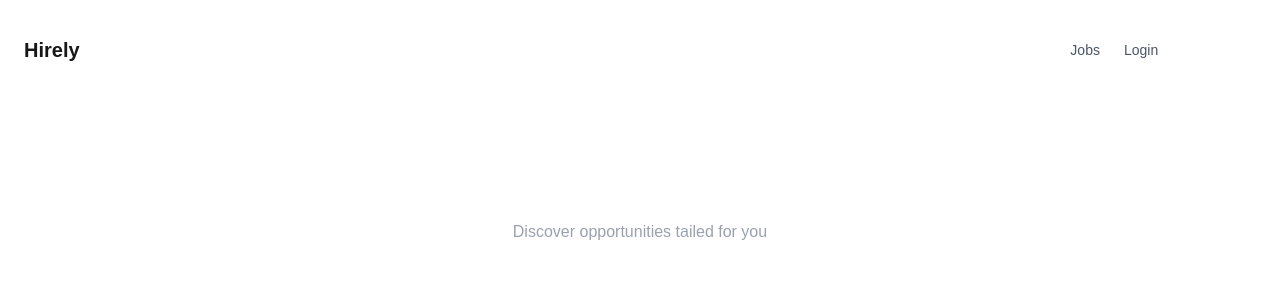
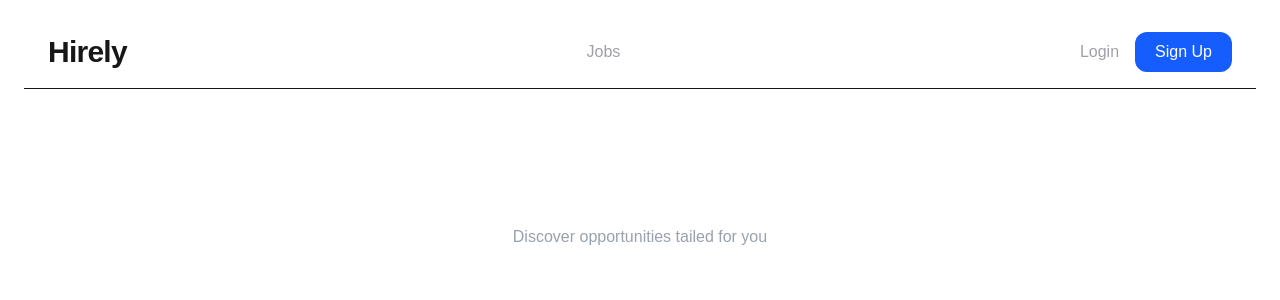
Before and after one commit to sahil-codex/hirely, a Next.js app: page / in a window 1280 px wide. Shown: the top 300 px of the page. Built offline with nearby package versions, Linux system fonts and the light colour scheme; no server answers.

Commit message:
updating navbar

```diff
--- a/src/components/Navbar.tsx
+++ b/src/components/Navbar.tsx
@@ -2,16 +2,21 @@
 
 import Link from "next/link";
 import { useEffect, useState } from "react";
+import { Bell } from "lucide-react";
 import UserMenu from "./UserMenu";
+import { usePathname } from "next/navigation";
 
 function isCandidateRole(role: string) {
   return role.trim().toUpperCase() === "CANDIDATE";
 }
 
 export function Navbar() {
-  const [role, setRole] = useState("");
   const [mounted, setMounted] = useState(false);
   const [isLoggedIn, setIsLoggedIn] = useState(false);
+  const pathname = usePathname();
+  const [user,setUser] = useState({
+    name:"",role:"",
+  });
 
   useEffect(() => {
     let cancelled = false;
@@ -20,16 +25,21 @@ export function Navbar() {
         const res = await fetch("/api/auth/me", { credentials: "include" });
         const data = await res.json();
         if (!cancelled && data.user) {
-          setRole(String(data.user.role ?? ""));
+          setUser({
+             name:data.user.fullName ?? "",
+             role:data.user.role??"",
+          });
           setIsLoggedIn(true);
           return;
         }
       } catch {
-        /* fall through to localStorage */
+
       }
-      if (!cancelled) {
-        const storedRole = localStorage.getItem("role");
-        setRole(storedRole || "");
+      if (!cancelled ) {
+        const storedRole = localStorage.getItem("role") || "";
+        const storedName = localStorage.getItem("fullName") || "";
+
+        setUser({name:storedName,role:storedRole,});
         setIsLoggedIn(!!storedRole);
       }
     })().finally(() => {
@@ -40,50 +50,59 @@ export function Navbar() {
     };
   }, []);
 
-  const dashboardLink = isCandidateRole(role)
+  const dashboardLink = isCandidateRole(user.role)
     ? "/dashboard/candidate"
-    : "/dashboard";
+    : "/dashboard/recruiter";
 
   if (!mounted) {
     return (
-      <div className="w-full py-4">
-        <h1 className="text-xl font-semibold text-primary">Hirely</h1>
+      <nav className="border-b border-border bg-background">
+      <div className="mx-auto max-w-7xl px-6 py-4">
+        <h1 className="cursor-pointer text-3xl font-bold tracking-tight text-primary">Hirely</h1>
       </div>
+      </nav>
     );
   }
 
   return (
-    <nav className="w-full flex items-center justify-between py-4">
+    <nav className="border-b border-border bg-background">
+      <div className="mx-auto max-w-7xl flex items-center justify-between px-6 py-4">
       <Link href="/">
-        <h1 className="text-xl font-semibold text-primary">Hirely</h1>
+        <h1 className="cursor-pointer text-3xl font-bold tracking-tight text-primary">Hirely</h1>
       </Link>
-      <div className="flex items-center gap-6 text-sm text-gray-600">
-        <Link href="/jobs" className="hover:text-primary transition">
+      <div className="flex items-center gap-10">
+        <Link href="/jobs" className={`transition-colors ${ pathname === "/jobs" ? "text-primary font-medium" : "text-zinc-400 hover:text-white"}`}>
           Jobs
         </Link>
         {isLoggedIn && (
-          <Link href={dashboardLink} className="hover:text-primary transition">
+            <Link href={dashboardLink} className={`transition-colors ${ pathname.startsWith("/dashboard") ? "text-primary font-medium": "text-zinc-400 hover:text-white"}`} >
             Dashboard
           </Link>
         )}
+        </div>
+        <div className="flex items-center gap-4">
         {isLoggedIn ? (
-          <UserMenu />
+          <>
+          <button type = "button" className="flex h-10 w-10 rounded-full items-center justify-center hover:bg-zinc-800 transition"><Bell size={18}/></button>
+          <UserMenu/>
+          </>
         ) : (
-          <div className="flex items-center gap-4">
+          <>
             <Link
               href="/login"
-              className="text-sm text-gray-600 hover:text-primary"
+              className=" text-zinc-400 hover:text-white transition"
             >
               Login
             </Link>
             <Link
               href="/signup"
-              className="bg-primary text-white px-4 py-2 rounded-xl text-sm hover:opacity-90 transition"
+              className="rounded-xl bg-blue-600 px-5 py-2 font-medium text-white transition hover:bg-blue-500"
             >
               Sign Up
             </Link>
-          </div>
+          </>
         )}
+      </div>
       </div>
     </nav>
   );
```
